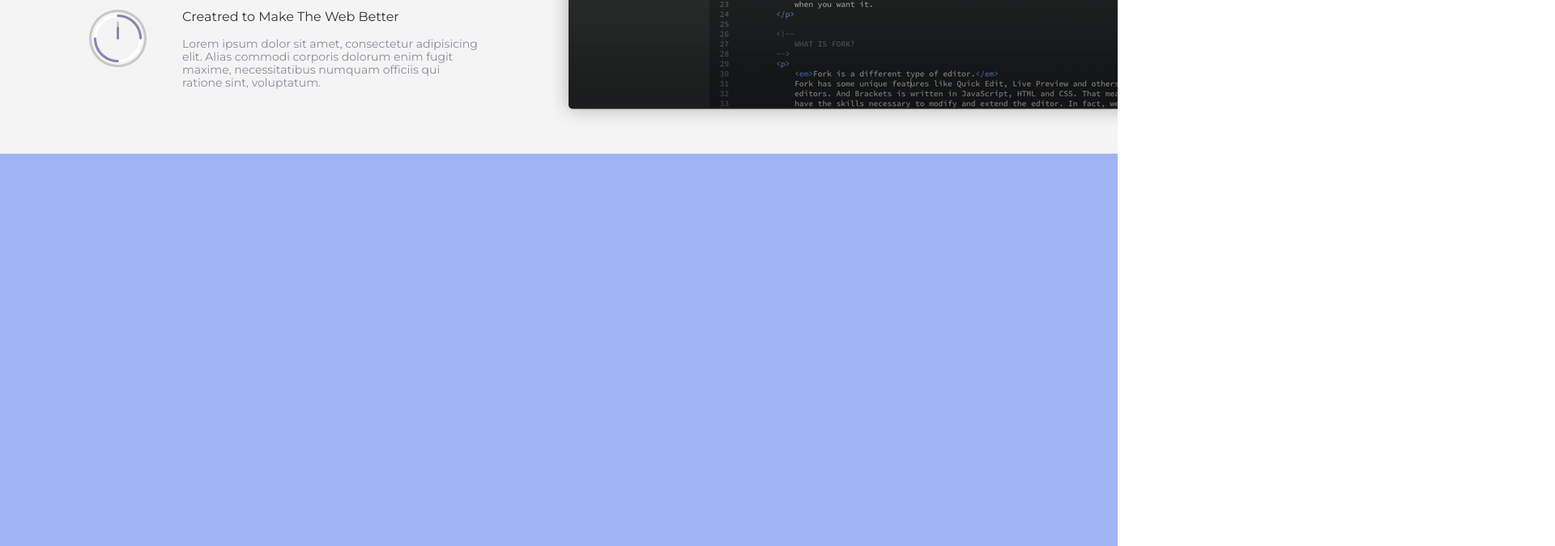
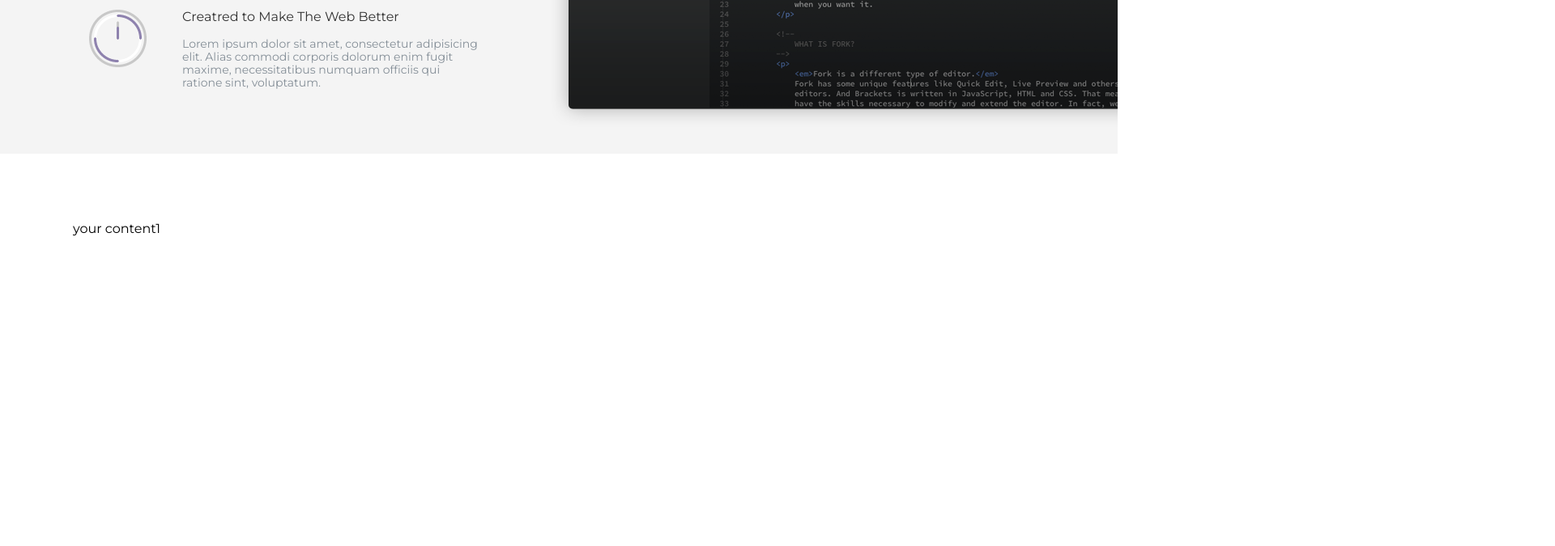
Before and after one commit to ElijahBark/forkio-step-project, a website: page src/index.html in a window 1280 px wide. Shown: the part 521-1196 px from the top of the page at 81% size, 1920 px wide, since content can reach past the window. Drawn offline with nearby package versions, Linux system fonts and the light colour scheme.

Commit message:
Slick setup in progress

```diff
--- a/src/index.html
+++ b/src/index.html
@@ -5,6 +5,9 @@
     <meta name="viewport" content="width=device-width, initial-scale=1">
     <title>Title</title>
     <link href="https://fonts.googleapis.com/css?family=Montserrat:400,700" rel="stylesheet">
+    <link rel="stylesheet" type="text/css" href="plugins/slick-1.8.1/slick/slick.css"/>
+    <!--Add the new slick-theme.css if you want the default styling-->
+    <link rel="stylesheet" type="text/css" href="plugins/slick-1.8.1/slick/slick-theme.css"/>
     <link rel="stylesheet" href="css/style.css">
 </head>
 <body>
@@ -80,8 +83,14 @@
         </div>
     </div>
 </section>
-<section class="people-reviews">
-
+<section class="carousel">
+    <div class="carousel__container">
+        <div class="carousel__slick">
+            <div>your content1</div>
+            <div>your content2</div>
+            <div>your content3</div>
+        </div>
+    </div>
 </section>
 <section class="company-reviews">
 
@@ -95,6 +104,9 @@
 
 </footer>
 
+<script type="text/javascript" src="//code.jquery.com/jquery-1.11.0.min.js"></script>
+<script type="text/javascript" src="//code.jquery.com/jquery-migrate-1.2.1.min.js"></script>
+<script type="text/javascript" src="slick/slick.min.js"></script>
 <script src="js/script.js"></script>
 </body>
 </html>
--- a/src/js/script.js
+++ b/src/js/script.js
@@ -0,0 +1 @@
+$(document).ready(function(){$(".carousel__slick").slick()});
--- /dev/null
+++ b/src/scss/_carousel.scss
@@ -0,0 +1,19 @@
+$font-stack: 'Montserrat', sans-serif;
+
+.carousel{
+  background-color: #fff;
+  font-family: $font-stack;
+  width: 1380px;
+  min-height: 589px;
+  margin: 0 auto;
+  border-bottom: 1px black solid;
+}
+
+.carousel__container{
+  display: flex;
+  justify-content: space-between;
+  margin: 0 auto;
+  padding: 84px 10px 20px 10px;
+  width: 1200px;
+  height: 100%;
+}
--- a/src/scss/_what-you-get.scss
+++ b/src/scss/_what-you-get.scss
@@ -80,16 +80,3 @@ $font-stack: 'Montserrat', sans-serif;
     line-height: 40px;
   }
 }
-
-
-
-
-//temp
-
-.people-reviews{
-  background-color: #a0b3f4;
-  font-family: $font-stack;
-  width: 1380px;
-  min-height: 711px;
-  margin: 0 auto;
-}
--- a/src/scss/style.scss
+++ b/src/scss/style.scss
@@ -1,2 +1,3 @@
 @import "normalize";
 @import "what-you-get";
+@import "carousel";
```
Also changed, not shown: src/css/style.css.
